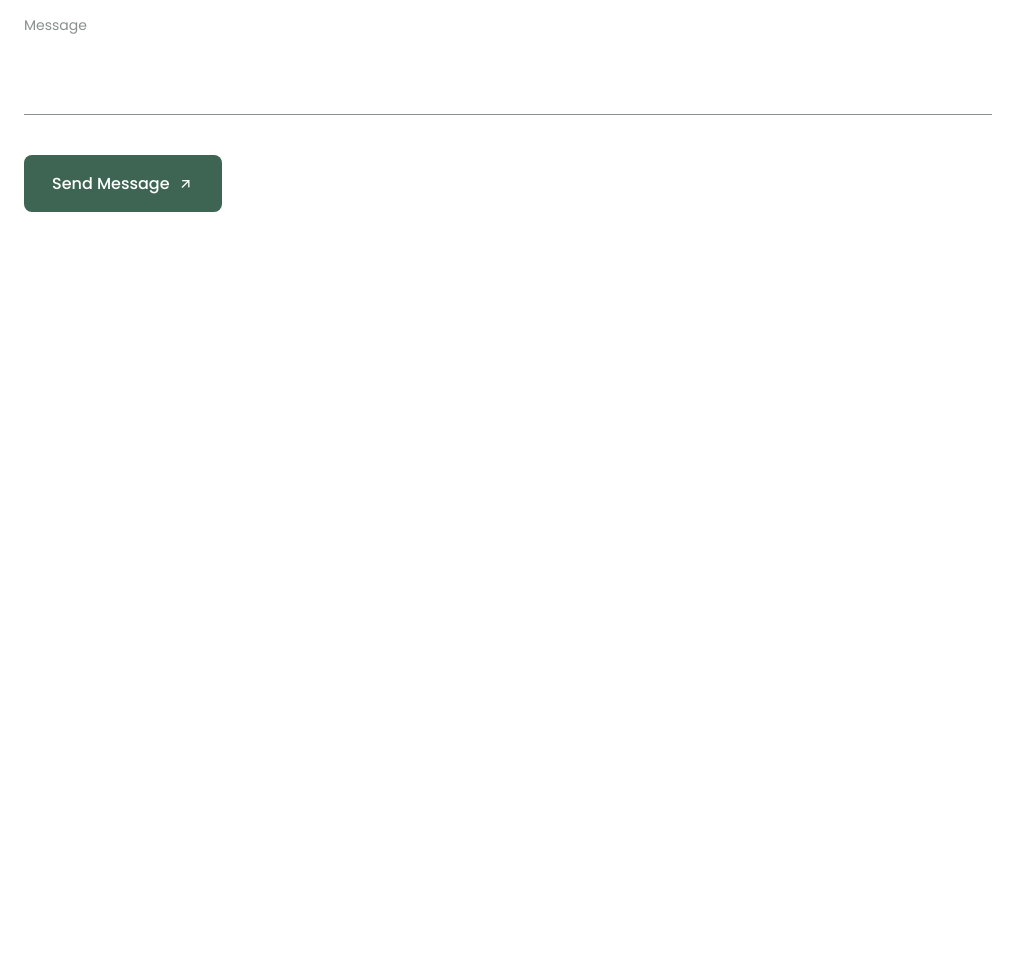
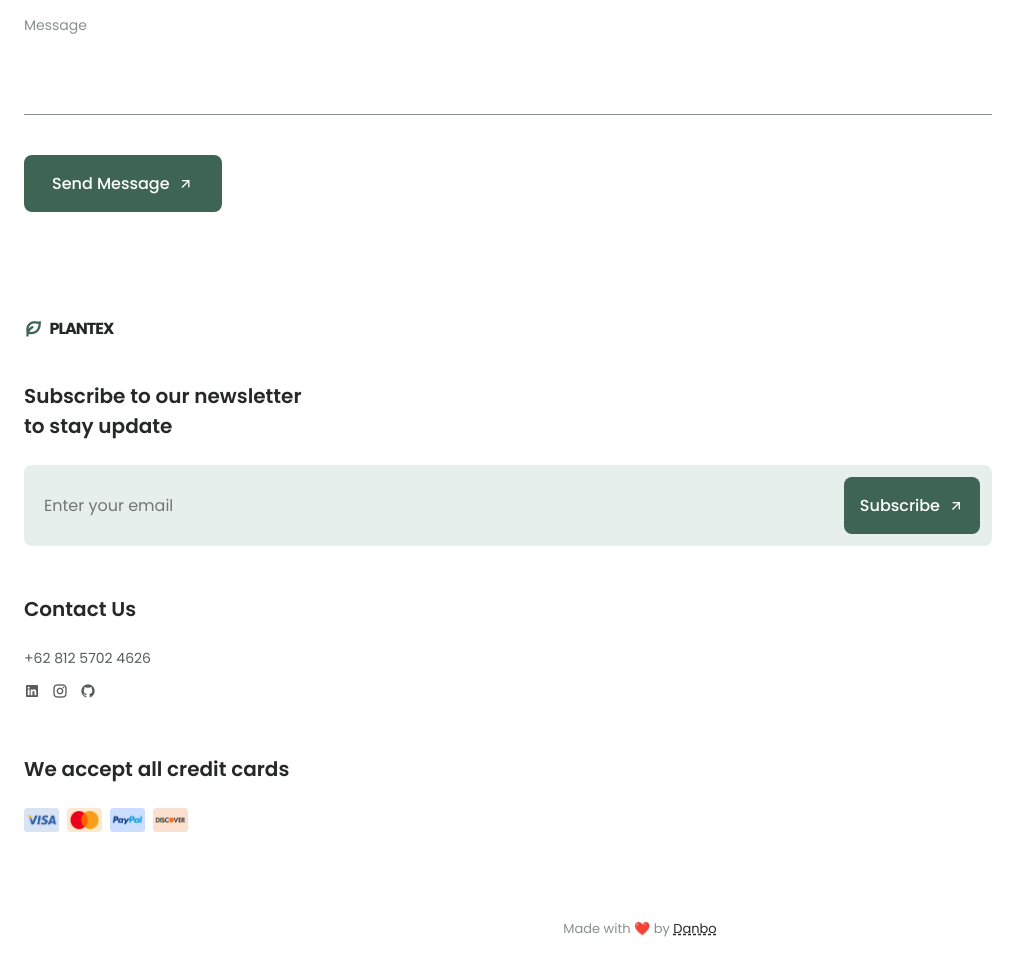
Before and after one commit to msuryaditriputraR/plantex, a plain HTML site: page index.html in a window 1280 px wide. Shown: the part 4720-5691 px from the top of the page, without its empty margins (0-1031 px from the left). Before the commit the page ends 5052 px from the top, so only its background shows below. Drawn offline with nearby package versions, Linux system fonts and the light colour scheme.

Commit message:
feat: footer section

```diff
--- a/assets/css/styles.css
+++ b/assets/css/styles.css
@@ -673,7 +673,104 @@ the website, in dark theme
 }
 
 /*=============== FOOTER ===============*/
+.footer__container {
+  row-gap: 3rem;
+}
 
+.footer__logo {
+  display: inline-flex;
+  align-items: center;
+  column-gap: .5rem;
+  color: var(--title-color);
+  text-transform: uppercase;
+  font-weight: 700;
+  letter-spacing: -1px;
+  margin-bottom: var(--mb-2-5);
+  transition: .3s;
+}
+
+.footer__logo-icon {
+  font-size: 1.15rem;
+  color: var(--first-color);
+}
+
+.footer__logo:hover {
+  color: var(--first-color);
+}
+
+.footer__title {
+  font-size: var(--h3-font-size);
+  margin-bottom: var(--mb-1-5);
+}
+
+.footer__subscribe {
+  background-color: var(--first-color-lighten);
+  padding: .75rem;
+  display: flex;
+  justify-content: space-between;
+  border-radius: .5rem;
+}
+
+.footer__input {
+  width: 70%;
+  padding: 0 .5rem;
+  background: none;
+  border: none;
+  outline: none;
+}
+
+.footer__button {
+  padding: 1rem;
+}
+
+.footer__data {
+  display: grid;
+  row-gap: .75rem;
+}
+
+.footer__information {
+  font-size: var(--small-font-size);
+}
+
+.footer__social {
+  display: inline-flex;
+  column-gap: .75rem;
+}
+
+.footer__social-link {
+  font-size: 1rem;
+  color: var(--text-color);
+  transition: .3s;
+}
+
+.footer__social-link:hover {
+  transform: translateY(-.25rem);
+}
+
+.footer__cards {
+  display: inline-flex;
+  align-items: center;
+  column-gap: .5rem;
+}
+
+.footer__card {
+  width: 35px;
+}
+
+.footer__copy {
+  text-align: center;
+  font-size: var(--smaller-font-size);
+  color: var(--text-color-light);
+  margin: 5rem 0 1rem;
+}
+
+.footer__copy-link {
+  color: var(--title-color);
+  text-decoration-line: underline;
+  text-decoration-style: dashed;
+  text-decoration-color: var(--title-color);
+  text-underline-offset: .085rem;
+}
 
 /*=============== SCROLL UP ===============*/
 
--- a/index.html
+++ b/index.html
@@ -385,7 +385,61 @@
 
     <!--==================== FOOTER ====================-->
     <footer class="footer section">
+        <div class="footer__container container grid">
+            <div class="footer__content">
+                <a href="#" class="footer__logo">
+                    <i class="ri-leaf-line footer__logo-icon"></i> Plantex
+                </a>
 
+                <h3 class="footer__title">
+                    Subscribe to our newsletter <br> to stay update
+                </h3>
+
+                <div class="footer__subscribe">
+                    <input type="emai" class="footer__input" placeholder="Enter your email">
+
+                    <button class="button button--flex footer__button">
+                        Subscribe
+                        <i class="ri-arrow-right-up-line button__icon"></i>
+                    </button>
+                </div>
+            </div>
+
+            <div class="footer__content">
+                <h3 class="footer__title">Contact Us</h3>
+
+                <ul class="footer__data">
+                    <li class="footer__information">+62 812 5702 4626</li>
+
+                    <div class="footer__social">
+                        <a href="https://www.linkedin.com/in/msuryaditriputra/" target="_black"
+                            class="footer__social-link">
+                            <i class="ri-linkedin-box-fill"></i>
+                        </a>
+                        <a href="https://www.instagram.com/msuryaditriputra" target="_black"
+                            class="footer__social-link">
+                            <i class="ri-instagram-line"></i>
+                        </a>
+                        <a href="https://github.com/msuryaditriputraR" target="_black" class="footer__social-link">
+                            <i class="ri-github-fill"></i>
+                        </a>
+                    </div>
+                </ul>
+            </div>
+            <div class="footer__content">
+                <h3 class="footer__title">We accept all credit cards</h3>
+
+                <div class="footer__cards">
+                    <img src="assets/img/card1.png" alt="" class="footer__card">
+                    <img src="assets/img/card2.png" alt="" class="footer__card">
+                    <img src="assets/img/card3.png" alt="" class="footer__card">
+                    <img src="assets/img/card4.png" alt="" class="footer__card">
+                </div>
+            </div>
+        </div>
+
+        <p class="footer__copy">Made with ❤️ by <a href="https://github.com/msuryaditriputraR"
+                class="footer__copy-link">Danbo</a></p>
     </footer>
 
     <!--=============== SCROLL UP ===============-->
```
